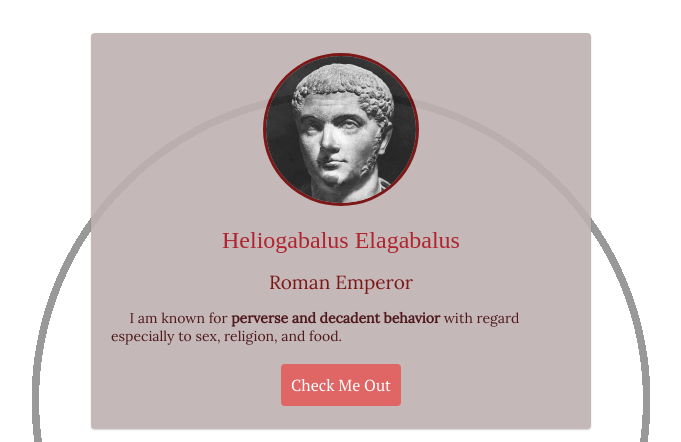
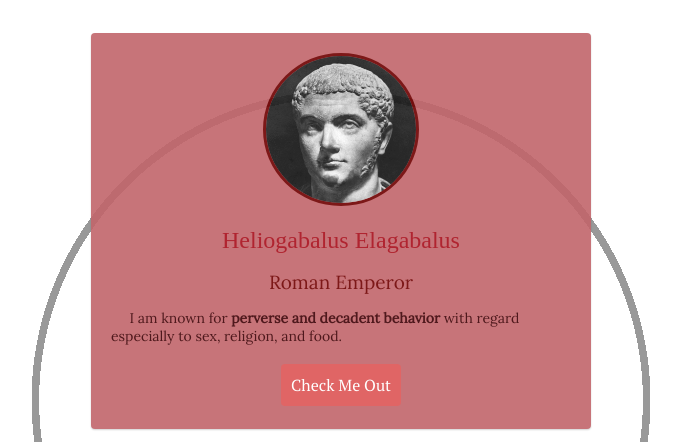
Before and after one commit to aekmot/profile, a plain HTML site: page index.html in a window 1280 px wide. Shown: the top 442 px of the page, without its empty margins (299-980 px from the left). Drawn offline with Linux system fonts and the light colour scheme.

Commit message:
make my profile prettier

```diff
--- a/style.css
+++ b/style.css
@@ -40,7 +40,7 @@
 
 
 .card{
-  background-color: #BFB1B1;
+  background-color: #C1666B;
   padding: 20px;
   margin-bottom: 20px;
   border-radius: 4px;
```
